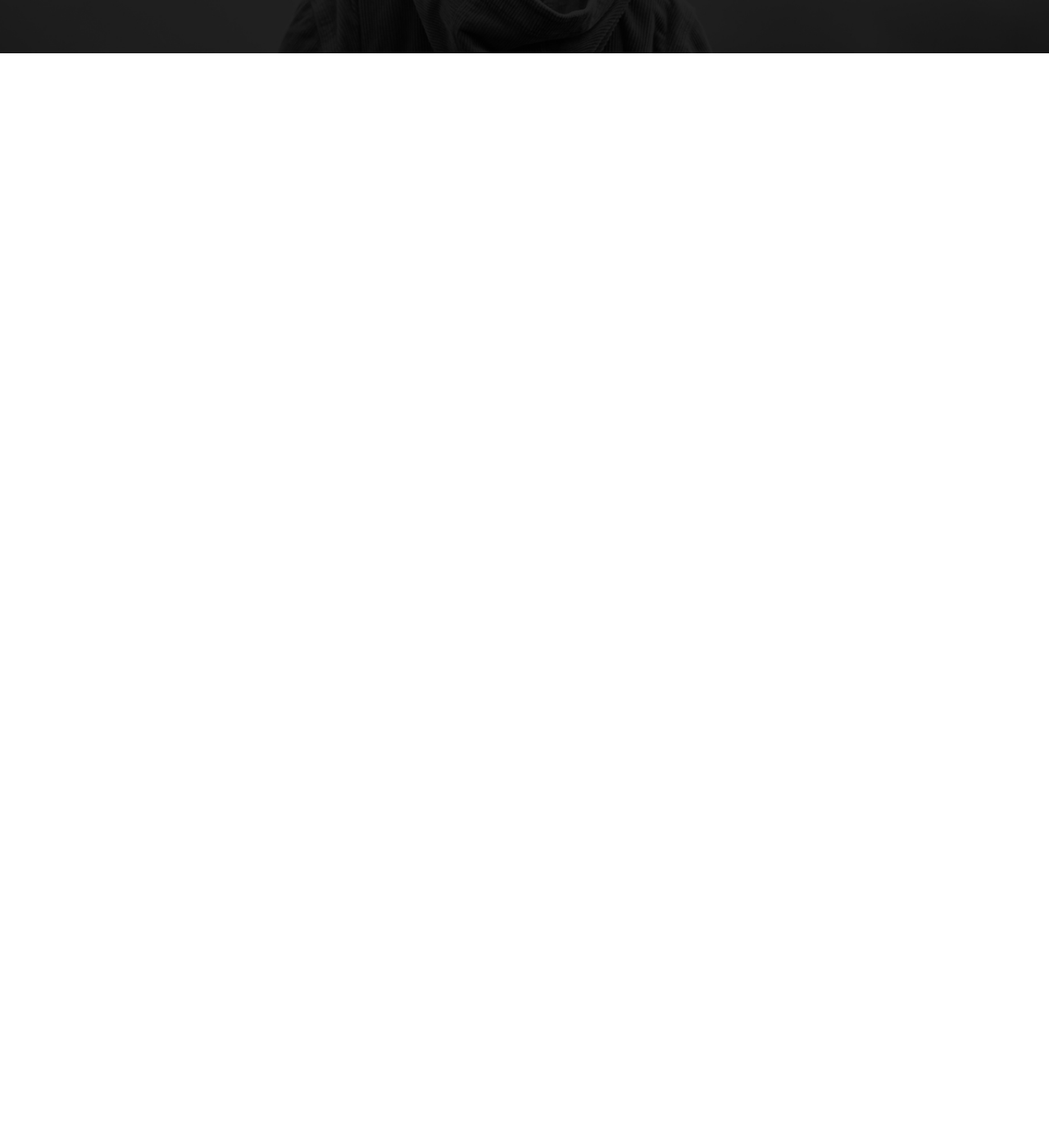
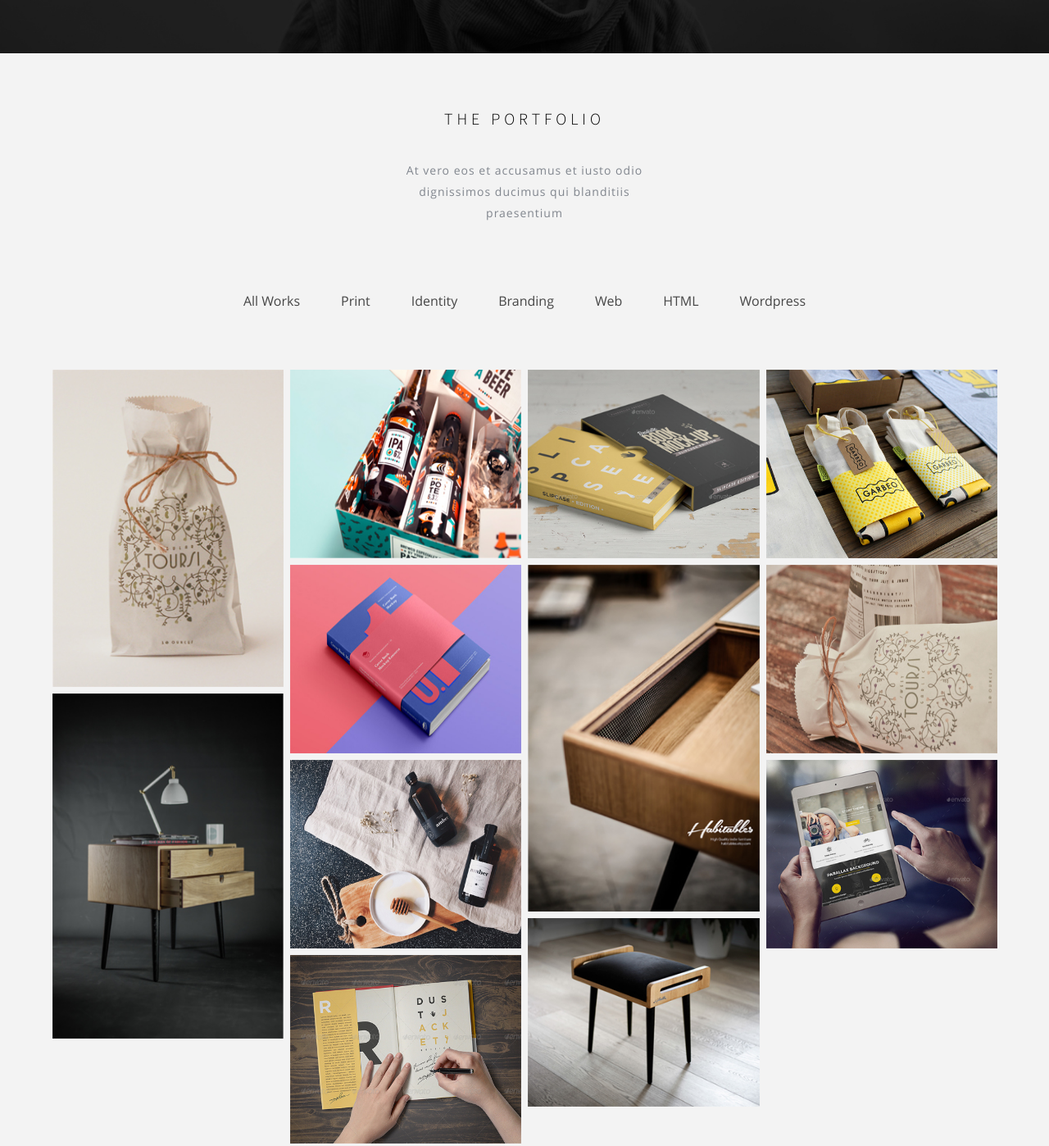
Before and after one commit to petromath77/fense, a website: page app/index.html in a window 1280 px wide. Shown: the part 3593-4991 px from the top of the page at 82% size. Before the commit the page ends 3658 px from the top, so only its background shows below. Drawn offline with Linux system fonts and the light colour scheme; a web font is replaced by a local one.

Commit message:
portfolio&masonry_section

```diff
--- a/app/index.html
+++ b/app/index.html
@@ -186,7 +186,82 @@
 				<h4>-Abdullah Noman</h4>
 				<h5>Creatice Director, <span>Code Cafe</span></h5>
 			</div>
+			<div class="monitor_wrap">
+				<div class="logo_txt">
+					<h1>Fe<span>n</span>ce</h1>
+				</div>
+			</div>
 		</div>
+	</section>
+	<section class="portfolio">
+		<h1>The Portfolio</h1>
+		<p class="main">At vero eos et accusamus et iusto odio dignissimos ducimus qui blanditiis praesentium</p>
+		<div class="portfolio_wrapper container">
+			<nav>
+				<ul class="portf_menu">
+					<li>
+						<a href="#">All Works</a>
+					</li>
+					<li>
+						<a href="#">Print</a>
+					</li>
+					<li>
+						<a href="#">Identity</a>
+					</li>
+					<li>
+						<a href="#">Branding</a>
+					</li>
+					<li>
+						<a href="#">Web</a>
+					</li>
+					<li>
+						<a href="#">HTML</a>
+					</li>
+					<li>
+						<a href="#">Wordpress</a>
+					</li>
+				</ul>
+			</nav>
+			<div class="portfolio_items">
+				<div class="item_wrap">
+					<img src="img/item1.jpg" alt="item1">
+				</div>
+				<div class="item_wrap">
+					<img src="img/item2.jpg" alt="item2">
+				</div>
+				<div class="item_wrap">
+					<img src="img/item3.jpg" alt="item3">
+				</div>
+				<div class="item_wrap">
+					<img src="img/item4.jpg" alt="item4">
+				</div>
+				<div class="item_wrap">
+					<img src="img/item5.jpg" alt="item5">
+				</div>
+				<div class="item_wrap">
+					<img src="img/item6.jpg" alt="item6">
+				</div>
+				<div class="item_wrap">
+					<img src="img/item7.jpg" alt="item7">
+				</div>
+				<div class="item_wrap">
+					<img src="img/item8.jpg" alt="item8">
+				</div>
+				<div class="item_wrap">
+					<img src="img/item9.jpg" alt="item9">
+				</div>
+				<div class="item_wrap">
+					<img src="img/item10.jpg" alt="item10">
+				</div>
+				<div class="item_wrap">
+					<img src="img/item11.jpg" alt="item11">
+				</div>
+				<div class="item_wrap">
+					<img src="img/item12.jpg" alt="item12">
+				</div>
+			</div>
+		</div>
+
 	</section>
 	<link rel="stylesheet" href="css/main.min.css">
 	<script src="js/scripts.min.js"></script>
--- a/app/sass/_impress.sass
+++ b/app/sass/_impress.sass
@@ -1,9 +1,10 @@
 .impress
-	background: url('../img/impress_bg.jpg') center center no-repeat
+	background: url('../img/impress_bg.jpg') no-repeat center center
 	background-attachment: fixed
 	background-size: cover
 .impress_wrap
 	text-align: left
+	position: relative
 	h1
 		color: #fff
 	p
@@ -24,3 +25,22 @@
 		font-family: $default-font
 		span
 			color: #19bd9a
+.monitor_wrap
+	background: url('../img/monitor.png') no-repeat center center
+	width: 409px
+	height: 328px
+	position: absolute
+	right: 0
+	top: -100px
+	text-align: center
+.logo_txt
+	h1
+		font-family: $john-bold
+		font-size: 30px
+		line-height: 30px
+		text-transform: uppercase
+		color: #ccc
+		margin: 100px 0 0
+		letter-spacing: 0
+		span
+			color: #19bd9a
--- /dev/null
+++ b/app/sass/_portfolio.sass
@@ -0,0 +1,53 @@
+.portfolio
+	background: #f3f3f3
+	display: flex
+	flex-direction: column
+	justify-content: center
+	align-items: center
+	text-align: center
+.portfolio_wrapper
+	width: 95%
+	display: flex
+	flex-direction: column
+	justify-content: center
+	align-items: center
+.portf_menu
+	list-style-type: none
+	display: flex
+	flex-direction: row
+	justify-content: center
+	margin: 80px 0 70px
+	li
+		margin-right: 50px
+		&:last-child
+			margin-right: 0
+		a
+			position: relative
+			text-decoration: none
+			color: #464646
+			+transit(all, 0.5s, ease-in-out)
+			&:hover,
+			&:focus
+				&:after
+					content: ""
+					display: block
+					position: absolute
+					left: 20%
+					top: 30px
+					border: 1px solid #19bd9a
+					width: 60%
+.portfolio_items
+	width: 100%
+	display: flex
+	flex-direction: column
+	flex-wrap: wrap
+	max-height: 960px
+.item_wrap
+	width: 24.5%
+	flex: auto
+	margin: 0 8px 8px 0
+	overflow: hidden
+	img
+		width: 100%
+		min-height: 230px
+		vertical-align: middle
--- a/app/sass/main.sass
+++ b/app/sass/main.sass
@@ -7,6 +7,7 @@
 @import "featured"
 @import "services"
 @import "impress"
+@import "portfolio"
 
 *::-webkit-input-placeholder
 	color: #666
```
Also changed, not shown: app/css/main.min.css, app/img/item1.jpg (added), app/img/item10.jpg (added), app/img/item11.jpg (added), app/img/item12.jpg (added), app/img/item2.jpg (added), app/img/item3.jpg (added), app/img/item4.jpg (added), app/img/item5.jpg (added), app/img/item6.jpg (added), app/img/item7.jpg (added), app/img/item8.jpg (added), app/img/item9.jpg (added).
